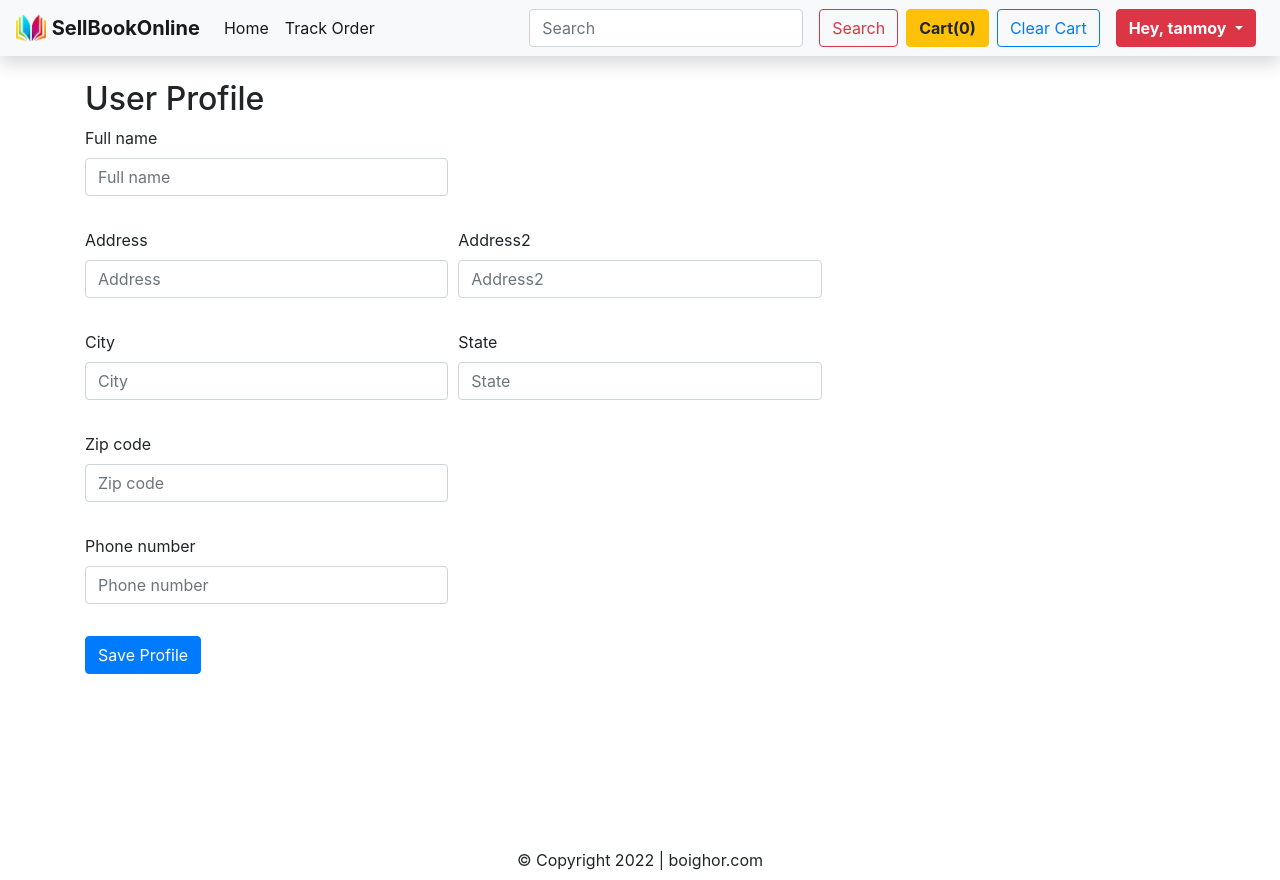
After one commit to Obaidur1/Book-Reselling-project, a Django app: page /profile in a window 1280 px wide. The commit adds this page. Run offline with Django 3.2, Linux system fonts and the light colour scheme; a user stored in the database is signed in; data comes from the database, SQL or seed files in the repository; both versions use the stored data as it was after the commit; some libraries are stand-ins or nearby versions.

Commit message:
Profile page done

```diff
--- a/booksellsite/settings.py
+++ b/booksellsite/settings.py
@@ -39,6 +39,7 @@ INSTALLED_APPS = [
     'django.contrib.messages',
     'django.contrib.staticfiles',
     'home.apps.HomeConfig',
+    'bootstrap4',
 
 ]
 
--- a/home/admin.py
+++ b/home/admin.py
@@ -1,8 +1,9 @@
 from django.contrib import admin
-from .models import books,Order,TrackUpdate
+from .models import books,Order,TrackUpdate,UserProfile
 
 
-
+class UserprofileAdmin(admin.ModelAdmin):
+     list_display = ('full_name','address', 'address2', 'city', 'state', 'zip_code', 'phone_number')
 class BookAdmin(admin.ModelAdmin):
      list_display = ('book_name', 'category', 'price', 'pickuplocation')
 
@@ -12,3 +13,4 @@ class OrderAdmin(admin.ModelAdmin):
 admin.site.register(books,BookAdmin),
 admin.site.register(Order,OrderAdmin),
 admin.site.register(TrackUpdate),
+admin.site.register(UserProfile,UserprofileAdmin),
--- a/home/forms.py
+++ b/home/forms.py
@@ -1,4 +1,4 @@
-from . models import books
+from . models import books,UserProfile
 from django import forms
 
 class sellbookform(forms.ModelForm):
@@ -42,3 +42,10 @@ class sellbookform(forms.ModelForm):
             'class': 'form-control'
         })
     )
+
+
+#user profle form
+class UserProfileForm(forms.ModelForm):
+    class Meta:
+        model = UserProfile
+        fields:fields = ['full_name','address', 'address2', 'city', 'state', 'zip_code', 'phone_number']
--- a/home/models.py
+++ b/home/models.py
@@ -1,4 +1,5 @@
 from django.db import models
+from django.contrib.auth.models import User
 
 # Create your models here.
 
@@ -34,3 +35,15 @@ class TrackUpdate(models.Model):
     daysleft = models.CharField(max_length=9000,default="")
     def __str__(self):
         return self.order_id
+
+
+#User Profile
+class UserProfile(models.Model):
+    user = models.OneToOneField(User, on_delete=models.CASCADE)
+    full_name = models.CharField(max_length=255)
+    address = models.CharField(max_length=255)
+    address2 = models.CharField(max_length=255, blank=True)
+    city = models.CharField(max_length=100)
+    state = models.CharField(max_length=100)
+    zip_code = models.CharField(max_length=10)
+    phone_number = models.CharField(max_length=20)
--- a/home/urls.py
+++ b/home/urls.py
@@ -17,5 +17,6 @@ urlpatterns = [
     path('search',views.search,name='search'),
     path('checkout',views.checkout,name='checkout'),
     path('orders',views.my_orders,name='orders'),
+    path('profile',views.dashboard_view,name='profile'),
 
 ]+ static(settings.MEDIA_URL, document_root = settings.MEDIA_ROOT)
--- a/home/views.py
+++ b/home/views.py
@@ -5,8 +5,8 @@ from django.contrib.auth.models import User
 from django.contrib.auth import login,logout,authenticate
 from django.contrib.auth.decorators import login_required
 from django.contrib import messages
-from . forms import sellbookform
-from .models import Order,TrackUpdate
+from . forms import sellbookform ,UserProfileForm
+from .models import Order,TrackUpdate,UserProfile
 # Create your views here.
 def loginsignup(request):
     return render(request,'home/loginlink.html')
@@ -149,3 +149,20 @@ def my_orders(request):
         'orders': orders,
     }
     return render(request,'home/orders.html',context)
+
+
+
+#user dashboard or profile view
+def dashboard_view(request):
+    try:
+        user_profile = request.user.userprofile
+    except UserProfile.DoesNotExist:
+        user_profile = UserProfile(user=request.user)
+        user_profile.save()
+    if request.method=='POST':
+        form = UserProfileForm(request.POST,instance=user_profile)
+        if form.is_valid():
+            form.save()
+    else:
+        form = UserProfileForm(instance=user_profile)
+    return render(request,'home/dashboard.html',{'form':form})
--- a/templates/base.html
+++ b/templates/base.html
@@ -135,6 +135,15 @@ sagittis lacus vel augue laoreet rutrum faucibus."
                   style="background-color: transparent"
                   type="button"
                   >Sell Book</a
+                >
+              </li>
+              <li>
+                <a
+                  href="/profile"
+                  class="dropdown-item pl-0"
+                  style="background-color: transparent"
+                  type="button"
+                  >My Profile</a
                 >
               </li>
               <li>
--- /dev/null
+++ b/templates/home/dashboard.html
@@ -0,0 +1,46 @@
+{% extends 'base.html' %}
+{% block title %}
+User Dashboard
+{% endblock title %}
+{% load bootstrap4 %}
+{% block body %}
+
+<div class="container mt-4">
+    <h2>User Profile</h2>
+    <form method="post">
+      {% csrf_token %}
+      <div class="form-row">
+        <div class="form-group col-md-4">
+          {% bootstrap_field form.full_name %}
+        </div>
+      </div>
+      <div class="form-row">
+        <div class="form-group col-md-4">
+          {% bootstrap_field form.address %}
+        </div>
+        <div class="form-group col-md-4">
+          {% bootstrap_field form.address2 %}
+        </div>
+      </div>
+      <div class="form-row">
+        <div class="form-group col-md-4">
+          {% bootstrap_field form.city %}
+        </div>
+        <div class="form-group col-md-4">
+          {% bootstrap_field form.state %}
+        </div>
+      </div>
+      <div class="form-row">
+        <div class="form-group col-md-4">
+            {% bootstrap_field form.zip_code %}
+        </div>
+      </div>
+      <div class="form-row">
+        <div class="form-group col-md-4">
+          {% bootstrap_field form.phone_number %}
+        </div>
+      </div>
+      <button type="submit" class="btn btn-primary">Save Profile</button>
+    </form>
+  </div>
+{% endblock body %}
```
Also changed, not shown: db.sqlite3, home/migrations/0007_userprofile.py (added).
